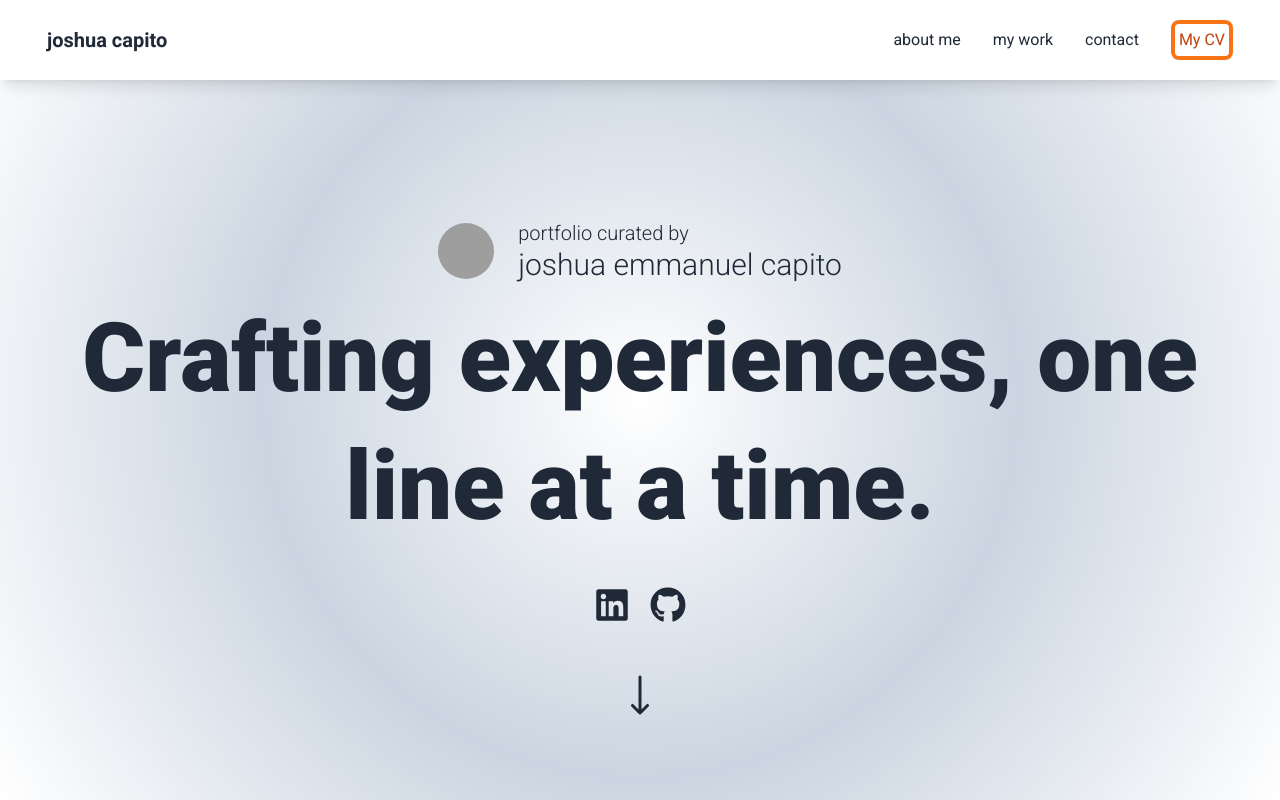
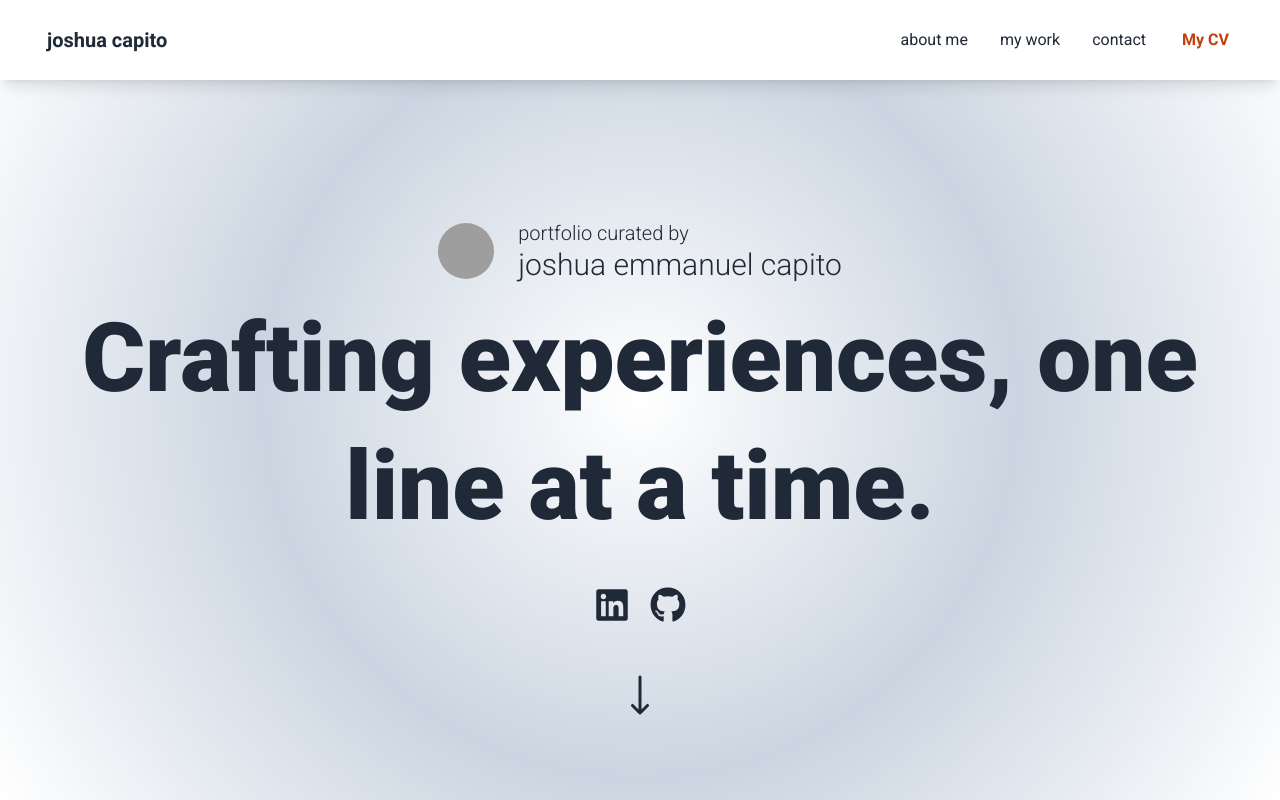
Before and after one commit to jemcap/joshcapito.dev, a React (Vite) app: page / in a window 1280 px wide. Shown: the top 800 px of the page. Built offline with nearby package versions, Linux system fonts and the light colour scheme; grey boxes are pictures that could not be loaded.

Commit message:
fix: amendments to the styling to the My CV Nav Link

```diff
--- a/src/components/Navlinks.jsx
+++ b/src/components/Navlinks.jsx
@@ -38,7 +38,7 @@ const Navlinks = () => {
 
       <a
         href={CVPdf}
-        className="text-center border-4 p-1 rounded-lg border-orange-500 text-orange-700 hover:bg-orange-500 hover:text-white transition-colors 2s ease"
+        className="text-center font-bold p-1 rounded-lg text-orange-700 hover:bg-orange-500 hover:text-white transition-colors 2s ease"
         download={true}
       >
         My CV
```
